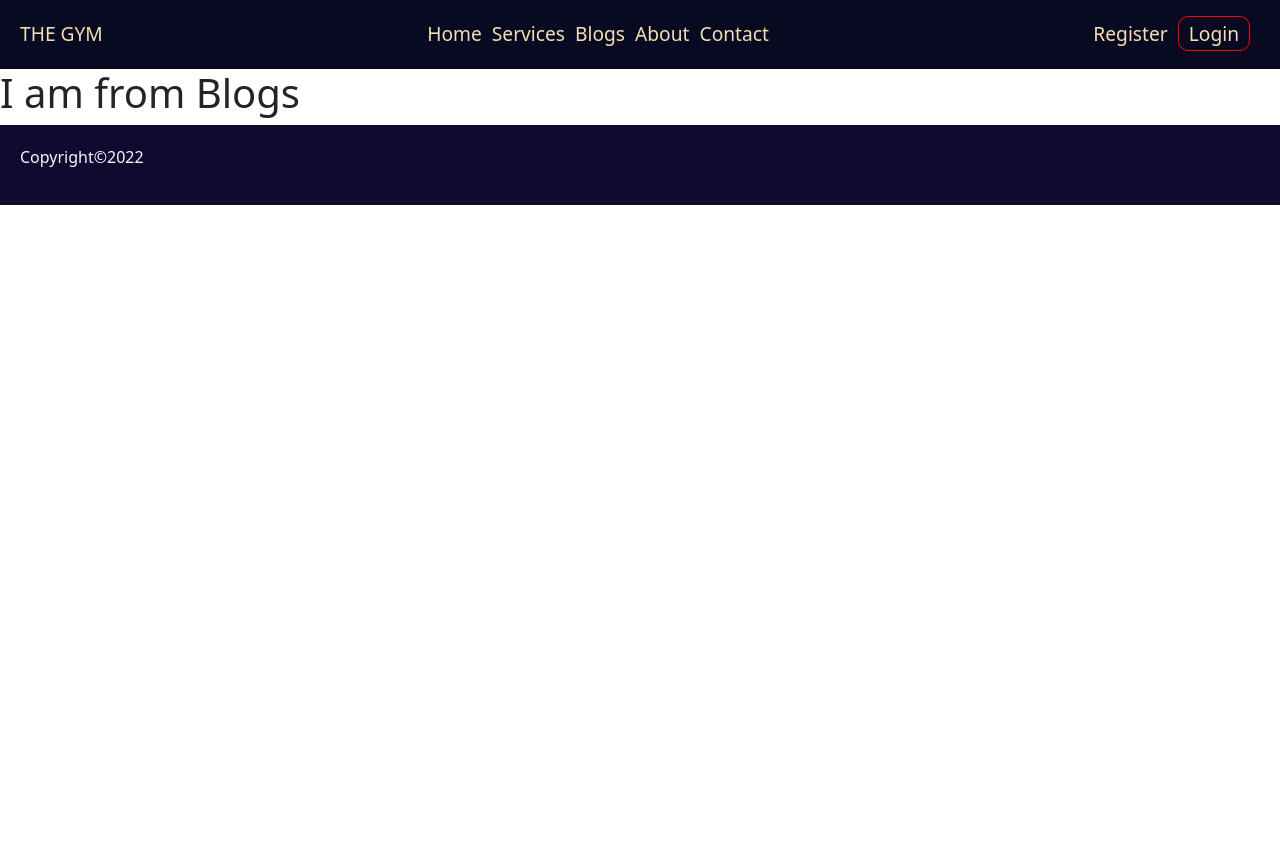
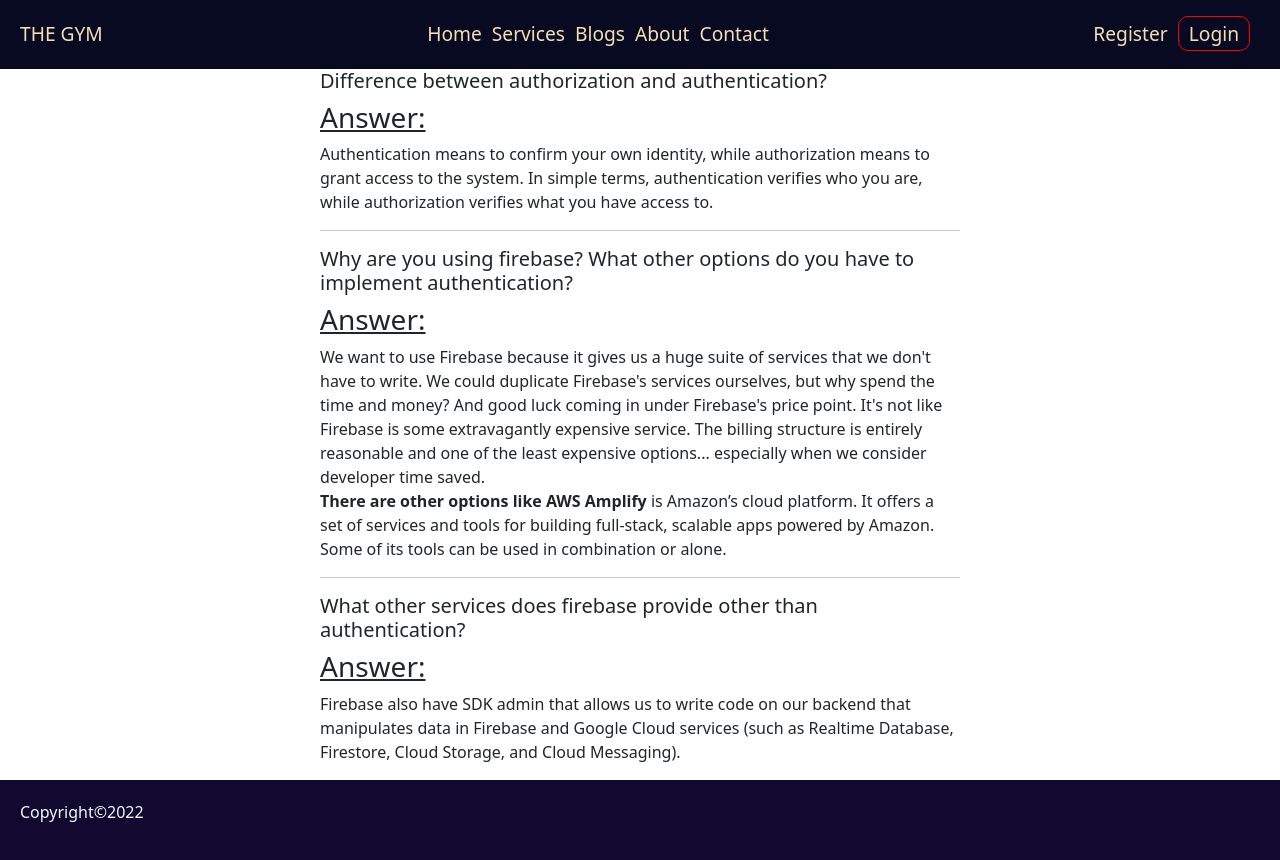
Before and after one commit to pixprocoder/fitness-center, a React (Create React App) app: page /blogs in a window 1280 px wide. Before the commit the page ends 800 px from the top, so only its background shows below. Built offline with nearby package versions, Linux system fonts and the light colour scheme; no server answers.

Commit message:
blog page finish

```diff
--- a/src/pages/Blogs/Blogs.js
+++ b/src/pages/Blogs/Blogs.js
@@ -3,7 +3,53 @@ import React from "react";
 const Blogs = () => {
   return (
     <div>
-      <h1>I am from Blogs</h1>
+      <div className="w-50 mx-auto">
+        <h5> Difference between authorization and authentication?</h5>
+        <p>
+          <h3 className="text-decoration-underline">Answer:</h3>
+          Authentication means to confirm your own identity, while authorization
+          means to grant access to the system. In simple terms, authentication
+          verifies who you are, while authorization verifies what you have
+          access to.
+        </p>
+        <hr />
+      </div>
+
+      <div className="w-50 mx-auto">
+        <h5>
+          {" "}
+          Why are you using firebase? What other options do you have to
+          implement authentication?
+        </h5>
+        <p>
+          <h3 className="text-decoration-underline">Answer:</h3>
+          We want to use Firebase because it gives us a huge suite of services
+          that we don't have to write. We could duplicate Firebase's services
+          ourselves, but why spend the time and money? And good luck coming in
+          under Firebase's price point. It's not like Firebase is some
+          extravagantly expensive service. The billing structure is entirely
+          reasonable and one of the least expensive options... especially when
+          we consider developer time saved. <br />
+          <strong>There are other options like AWS Amplify</strong> is Amazon’s
+          cloud platform. It offers a set of services and tools for building
+          full-stack, scalable apps powered by Amazon. Some of its tools can be
+          used in combination or alone.
+        </p>
+        <hr />
+      </div>
+      <div className="w-50 mx-auto">
+        <h5>
+          {" "}
+          What other services does firebase provide other than authentication?
+        </h5>
+        <p>
+          <h3 className="text-decoration-underline">Answer:</h3>
+          Firebase also have SDK admin that allows us to write code on our
+          backend that manipulates data in Firebase and Google Cloud services
+          (such as Realtime Database, Firestore, Cloud Storage, and Cloud
+          Messaging).
+        </p>
+      </div>
     </div>
   );
 };
```
